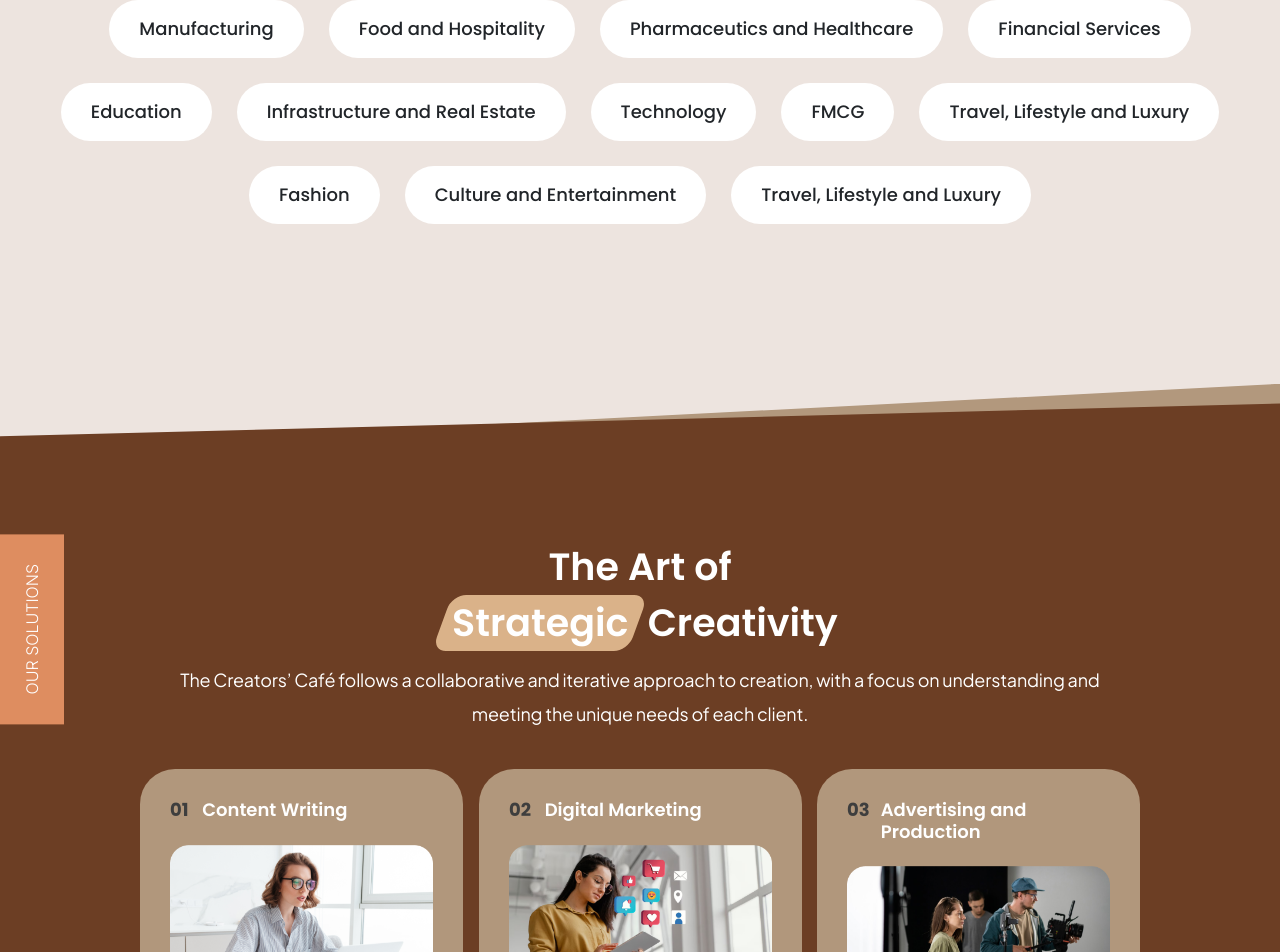
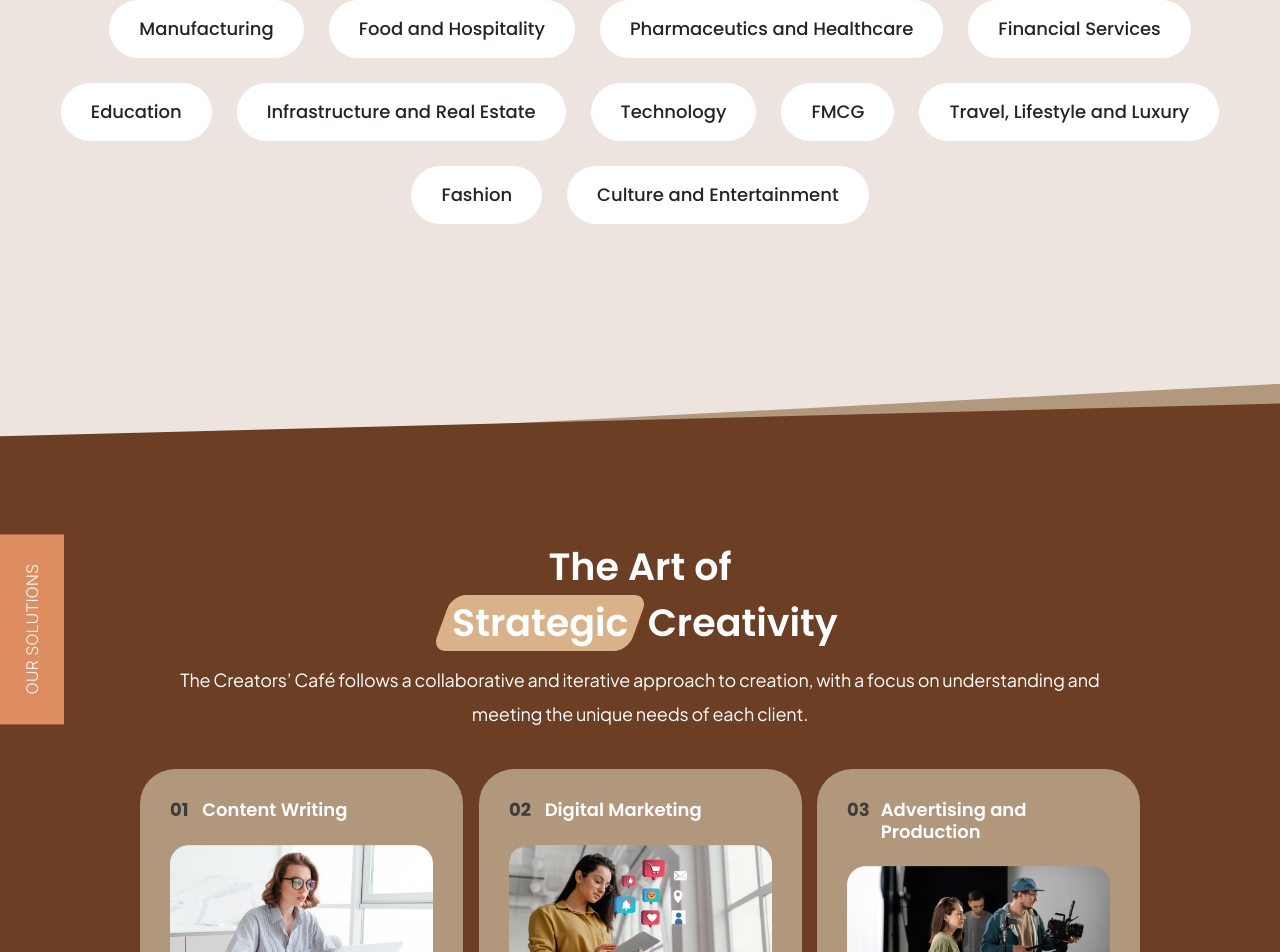
Before and after one commit to Vaishnav-Vijayan07/creative-agency, a Next.js app: page / in a window 1280 px wide. Shown: the part 1951-2903 px from the top of the page. Built offline with nearby package versions, Linux system fonts and the light colour scheme.

Commit message:
industries bug fix

```diff
--- a/src/components/home/WeServe.js
+++ b/src/components/home/WeServe.js
@@ -38,8 +38,6 @@ export default function Home() {
                     Fashion
                 </span> <span className={styles.capsule}>
                     Culture and Entertainment
-                </span> <span className={styles.capsule}>
-                    Travel, Lifestyle and Luxury
                 </span>
             </div>
         </div>
```
